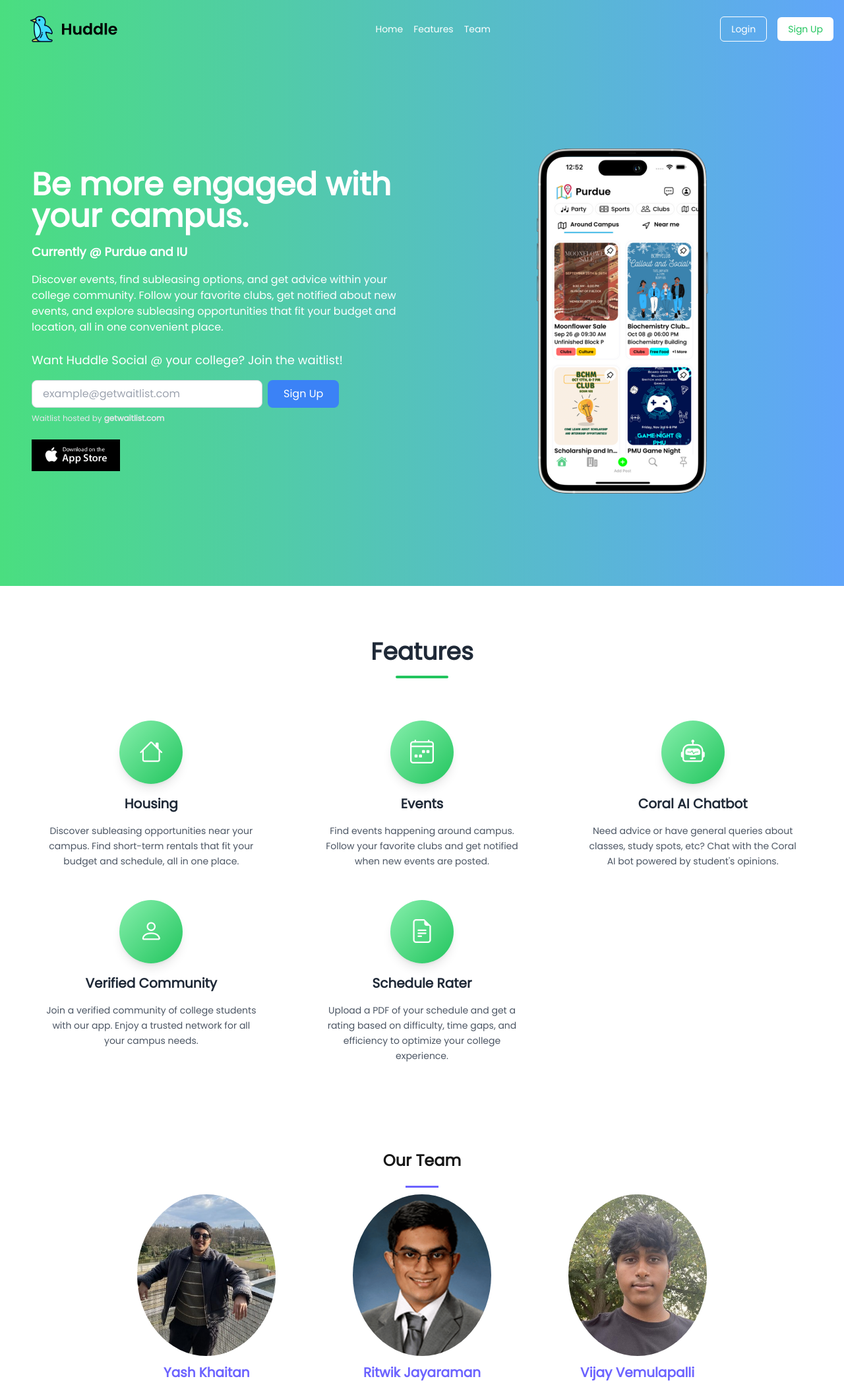
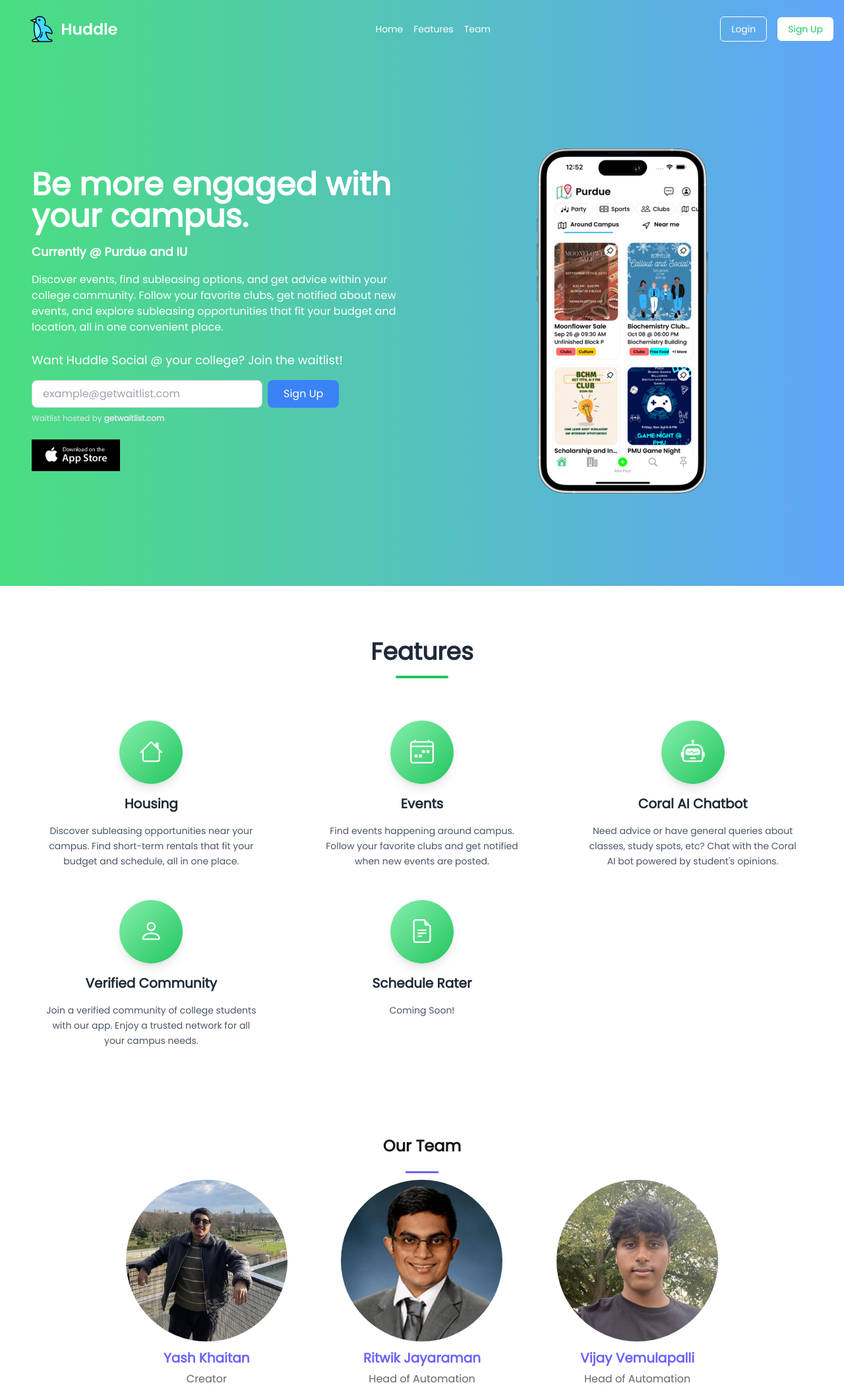
Before and after one commit to HumzaWaris/PitchFrontend, a Next.js app: page / in a window 1280 px wide. Shown: the top 2099 px of the page at 66% size. Built offline with nearby package versions, Linux system fonts and the light colour scheme.

Commit message:
making minor changes

```diff
--- a/app/components/Features.tsx
+++ b/app/components/Features.tsx
@@ -33,7 +33,7 @@ export default function Features() {
             icon: "bi bi-file-earmark-text",
             title: "Schedule Rater",
             description:
-                "Upload a PDF of your schedule and get a rating based on difficulty, time gaps, and efficiency to optimize your college experience.",
+                "Coming Soon!",
             link: "/schedule-rater",
         }
     ];
--- a/app/components/Navbar.tsx
+++ b/app/components/Navbar.tsx
@@ -4,7 +4,7 @@ export default function Navbar() {
             <div className="container mx-auto px-4 py-3 flex items-center justify-between">
                 {/* Logo */}
                 <a href="#" className="flex items-center">
-                    <img src="/images/Huddle_Social_Black.png" alt="Huddle Logo" className="h-16" />
+                    <img src="/images/Huddle_Social.png" alt="Huddle Logo" className="h-16" />
                     <span className="ml-2 text-lg font-bold"></span>
                 </a>
 
--- a/app/globals.css
+++ b/app/globals.css
@@ -352,7 +352,7 @@ body {
 }
 
 .team-member-card img {
-  width: 209.99px; /* Adjust image size */
+  width:  245px; /* Adjust image size */
   height: 245px;
   border-radius: 50%;
   object-fit: cover;
--- a/app/housing/page.tsx
+++ b/app/housing/page.tsx
@@ -504,7 +504,7 @@ export default function Housing() {
 
   return (
     <section id="housing" className="min-h-screen bg-white">
-      <nav className="flex justify-between items-center bg-white p-4 shadow-md rounded-lg">
+      <nav className="flex items-center justify-between px-6 py-4 bg-white shadow-md rounded-lg">
         <div className="flex space-x-6">
           <Link href="/">
             <Image
@@ -530,7 +530,7 @@ export default function Housing() {
               <div className="px-4 py-2 rounded-full bg-gray-200 text-black font-semibold">
                 {displayName}
               </div>
-              {showUserOptions && <UserOptionsPopup onLogout={logout} />}
+              {showUserOptions && <UserOptionsPopup onLogout={logout}/>}
             </div>
         ) : (
             <button
@@ -544,7 +544,7 @@ export default function Housing() {
 
       <div className="py-12 container mx-auto px-6 lg:px-12">
         {!isLoggedIn ? (
-          <div className="text-center text-red-600 font-semibold">Please login to get access to the information.</div>
+            <div className="text-center text-red-600 font-semibold">Please login to get access to the information.</div>
         ) : (
           <>
             <div className="flex items-center justify-between mb-6">
@@ -612,7 +612,7 @@ export default function Housing() {
             <div className="flex flex-col space-y-6">
               <div className="flex justify-between items-center">
                 <h1 className="text-3xl font-bold text-black">
-                  Housing ({filteredListings.length} listings)
+                  ({filteredListings.length} listings)
                 </h1>
               </div>
 
@@ -628,10 +628,14 @@ export default function Housing() {
                       >
                         <div className="relative" onClick={(e) => e.stopPropagation()}>
                           <ImageCarousel images={urls} />
-                          {l.sublettingTrue && (
-                              <span className="absolute top-2 left-2 bg-green-500 text-white px-3 py-1 rounded-full text-sm z-10">
-                            Sublet
-                          </span>
+                          {l.sublettingTrue ? (
+                              <span className="absolute top-4 left-5 bg-green-500 text-white px-3 py-1 rounded-full text-sm z-10">
+                                Sublet
+                              </span>
+                          ) : (
+                              <span className="absolute top-4 left-5 bg-blue-500 text-white px-3 py-1 rounded-full text-sm z-10">
+                                Roommate
+                              </span>
                           )}
                         </div>
                         <div className="p-4">
```
